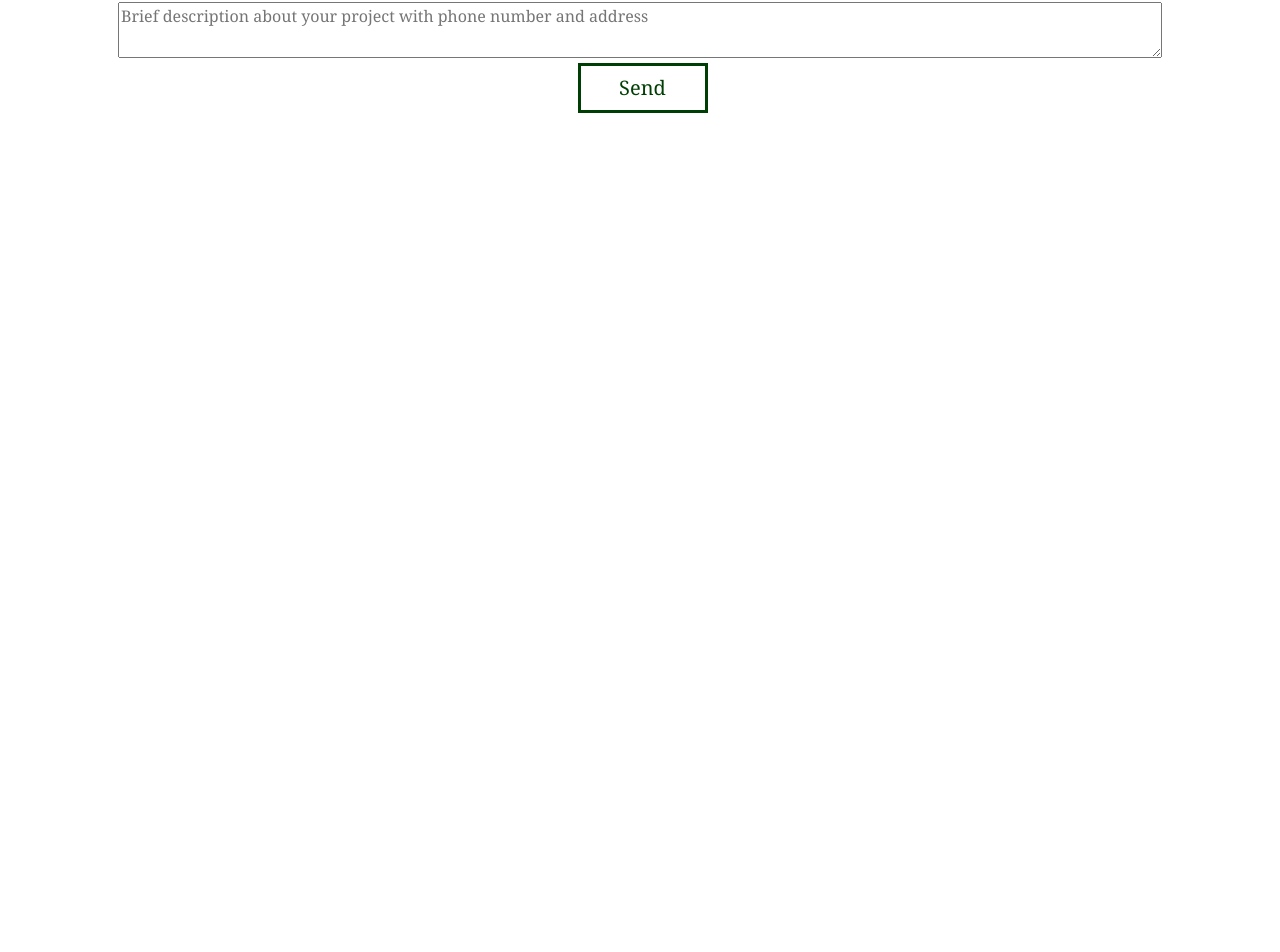
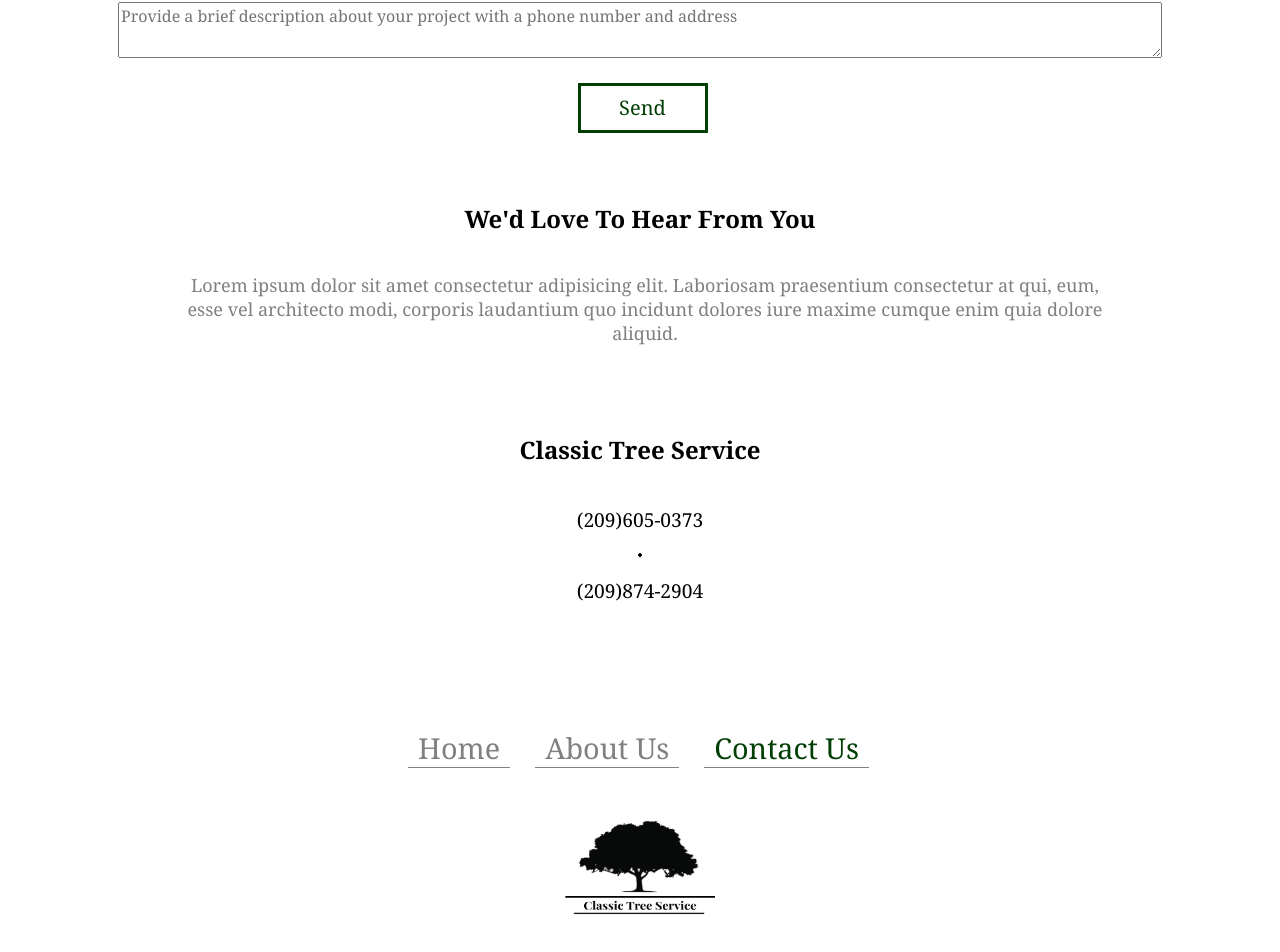
Before and after one commit to rodriguezr1016/classic-tree, a React (Vite) app: page /contact in a window 1280 px wide. Shown: the part 588-1540 px from the top of the page. Before the commit the page ends 800 px from the top, so only its background shows below. Built offline with nearby package versions, Linux system fonts and the light colour scheme.

Commit message:
finished contact us page layout. Now Im going to go through and actually write info

```diff
--- a/src/App.css
+++ b/src/App.css
@@ -121,6 +121,9 @@
     .info {
         grid-template-columns: 1fr;
     }
+    .who {
+        margin-bottom: 0px;
+    }
 
 }
 /*Contact CSS */
@@ -155,11 +158,40 @@
     background-color: white;
     width:130px;
     font-size: 20px;
+    margin-top: 20px;
 }
 .contactus .button:hover {
     background-color: rgb(0, 63, 4);
     color: white;
 }
-.contactus h2 {
+.contactus h2{
     padding: 70px 0 25px 0
 }
+.contactus p {
+    color: gray;
+    text-align: center;
+    width: 75%;
+}
+.cts {
+    display: flex;
+    flex-wrap: wrap;
+    justify-content: center;
+}
+.cts h2 {
+    padding: 50px 0 0px 0;
+}
+.circle {
+    border-radius: 100%;
+    border: 1px solid black;
+    background-color: black;
+    width: 2px;
+    height: 2px;
+}
+.phone {
+    display: grid;
+    grid-template-columns: 1fr;
+    text-align: center;
+    gap: 20px;
+    place-items: center;
+    width: 75%
+}
--- a/src/App.jsx
+++ b/src/App.jsx
@@ -7,6 +7,7 @@ import Header from './components/Header';
 import Home from './pages/Home.jsx';
 import About from './pages/About.jsx';
 import Contact from './pages/Contact.jsx'
+import Footer from './components/Footer/index.jsx';
 function App() {
 
 
@@ -19,8 +20,10 @@ function App() {
           <Route path="/about" element={<About />} />
           <Route path='/contact' element={<Contact />}/>
         </Routes>
+        <Footer />
       </div>
     </Router>
+
   );
 }
 
--- /dev/null
+++ b/src/components/Footer/index.css
@@ -0,0 +1,27 @@
+footer {
+    margin-top: 100px;
+    text-align: center;
+    place-items: center;
+}
+.navbar {
+    display: flex;
+    flex-wrap: wrap;
+    justify-content: center;
+}
+.navbar nav {
+    width: 100%;
+    display: flex;
+    justify-content: center;
+    font-size: 24px ;
+}
+a:hover {
+    color: rgb(0, 63, 4)
+
+}
+.navbar li {
+    padding: 0 10px;
+    border-bottom: 1px solid gray;
+}
+.navbar img {
+    margin-right: 20px;
+}
--- /dev/null
+++ b/src/components/Footer/index.jsx
@@ -0,0 +1,25 @@
+import React from 'react'
+import './index.css'
+import { Link, useLocation } from 'react-router-dom'
+
+const Footer = () => {
+    const location = useLocation();
+  return (
+    <footer>
+        <div className='navbar'>
+        <nav>
+            <ul>
+                <li className={location.pathname==='/' ? "active": ''}> <Link to='/'>Home</Link></li>
+                <li className={location.pathname==='/about' ? "active": ''}> <Link to='/about'>About Us</Link></li>
+                <li className={location.pathname==='/contact' ? "active": ''}> <Link to='/contact'>Contact Us</Link></li>
+            </ul>
+        </nav>
+        <img src="logo-word.png" alt="logo" />
+
+        </div>
+
+    </footer>
+  )
+}
+
+export default Footer
--- a/src/components/Header/index.css
+++ b/src/components/Header/index.css
@@ -56,3 +56,7 @@ ul a {
 .active a {
     color: rgb(0, 63, 4);
   }
+  .contact a {
+    color: white;
+    font-size: 24px;
+  }
--- a/src/components/Header/index.jsx
+++ b/src/components/Header/index.jsx
@@ -8,7 +8,8 @@ const Header = () => {
     <header>
       <div className='header'>
       <button className='contact'>
-        Call now! <br /> (209)-605-0373 Or (209)874-2904
+        Call now! <br />
+        <a href="tel: +12096050373">(209)-605-0373</a> Or <a href="tel: +12098742904">(209)874-2904</a>
       </button>
       <Link to='/'>
         <h1 className='bname'>Classic Tree Service</h1>
--- a/src/pages/Contact.jsx
+++ b/src/pages/Contact.jsx
@@ -45,10 +45,23 @@ export default function Contact () {
       <br></br>
       <input placeholder='Email' required type="email" name="user_email" value={formData.user_email} onChange={handleChange} />
       <br></br>
-       <textarea placeholder='Brief description about your project with phone number and address'name="message" value={formData.message} onChange={handleChange} />
+       <textarea placeholder='Provide a brief description about your project with a phone number and address'name="message" value={formData.message} onChange={handleChange} />
        <br />
       <input className='button'type="submit" value={sending ? 'Sending...':'Send'} />
     </form>
+    <div className='cts'>
+    <h2>We'd Love To Hear From You</h2>
+    <p>Lorem ipsum dolor sit amet consectetur adipisicing elit. Laboriosam praesentium consectetur at qui, eum, esse vel architecto modi, corporis laudantium quo incidunt dolores iure maxime cumque enim quia dolore aliquid.</p>
+    <div className='phone'>
+    <h2>Classic Tree Service</h2>
+    <a href="tel:+12096050373">(209)605-0373</a>
+    <div className="circle"></div>
+    <a href="tel:+12098742904">(209)874-2904</a>
+
+    </div>
+
+
+    </div>
     </div>
   );
 };
```
